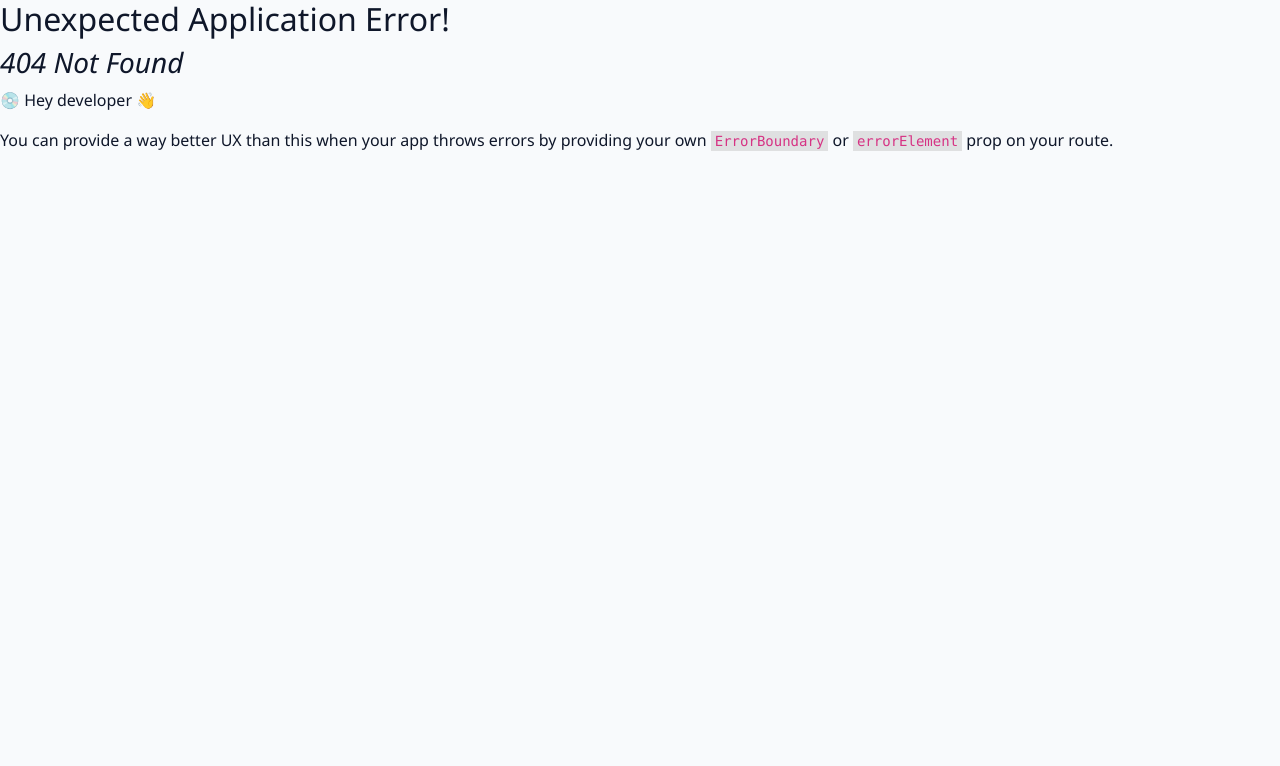
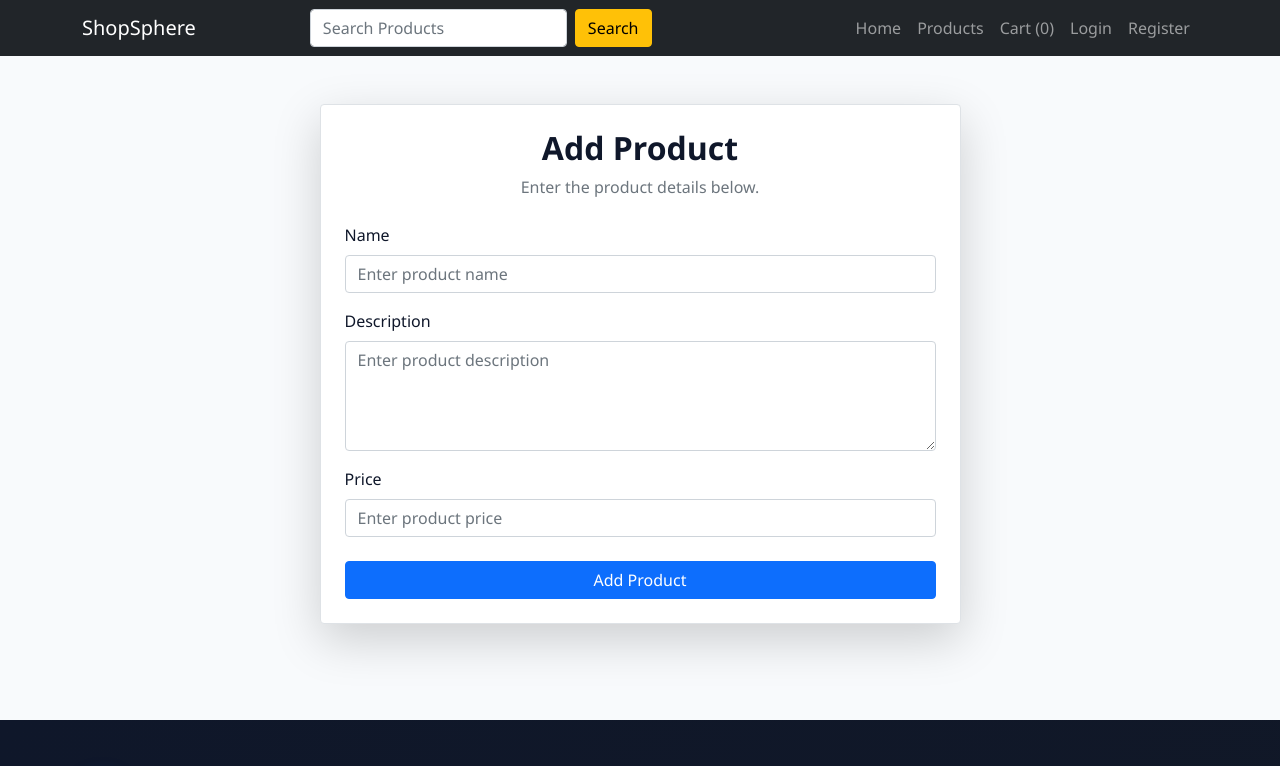
Before and after one commit to tausif900/Ecommerce-Frontend-React-Project, a React (Vite) app: page /add-product in a window 1280 px wide. Before the commit this address had no page. Shown: the top 766 px of the page. Built offline with nearby package versions, Linux system fonts and the light colour scheme.

Commit message:
add product page added

```diff
--- a/src/components/adminPages/AddProduct.jsx
+++ b/src/components/adminPages/AddProduct.jsx
@@ -1,9 +1,64 @@
 import React from "react";
 
 const AddProduct = () => {
-  return <div>
+  return (
+    <main className="container py-5">
+      <div className="row justify-content-center">
+        <div className="col-lg-7 col-md-9">
+          <div className="border rounded p-4 shadow-lg bg-white">
+            <div className="mb-4 text-center">
+              <h2 className="fw-bold mb-2">Add Product</h2>
+              <p className="text-muted mb-0">
+                Enter the product details below.
+              </p>
+            </div>
 
-  </div>;
+            <form>
+              <div className="mb-3">
+                <label htmlFor="productName" className="form-label">
+                  Name
+                </label>
+                <input
+                  type="text"
+                  className="form-control"
+                  id="productName"
+                  placeholder="Enter product name"
+                />
+              </div>
+
+              <div className="mb-3">
+                <label htmlFor="productDescription" className="form-label">
+                  Description
+                </label>
+                <textarea
+                  className="form-control"
+                  id="productDescription"
+                  rows="4"
+                  placeholder="Enter product description"
+                ></textarea>
+              </div>
+
+              <div className="mb-4">
+                <label htmlFor="productPrice" className="form-label">
+                  Price
+                </label>
+                <input
+                  type="number"
+                  className="form-control"
+                  id="productPrice"
+                  placeholder="Enter product price"
+                />
+              </div>
+
+              <button type="submit" className="btn btn-primary w-100">
+                Add Product
+              </button>
+            </form>
+          </div>
+        </div>
+      </div>
+    </main>
+  );
 };
 
 export default AddProduct;
```
Also changed, not shown: src/App.jsx (+17 -15 lines).
